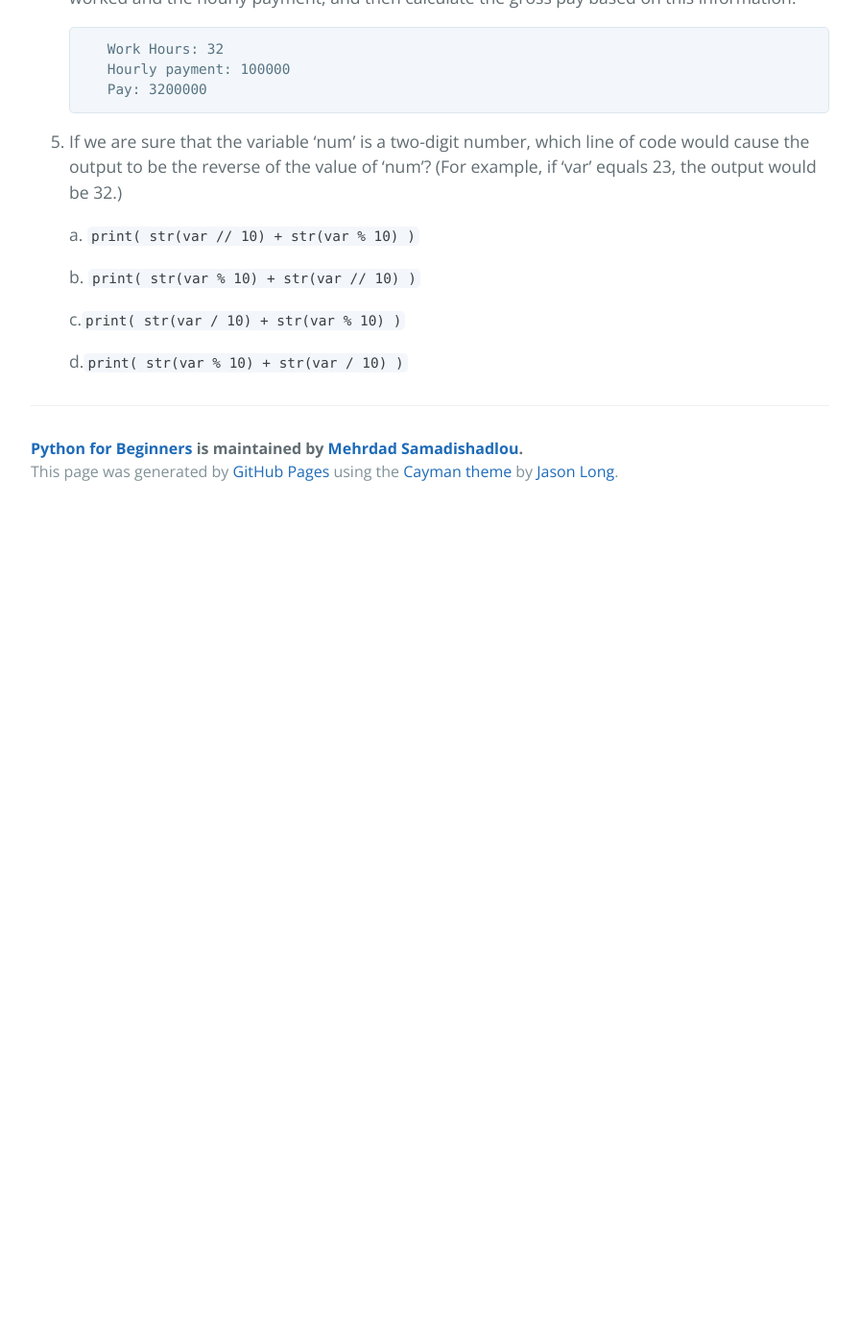
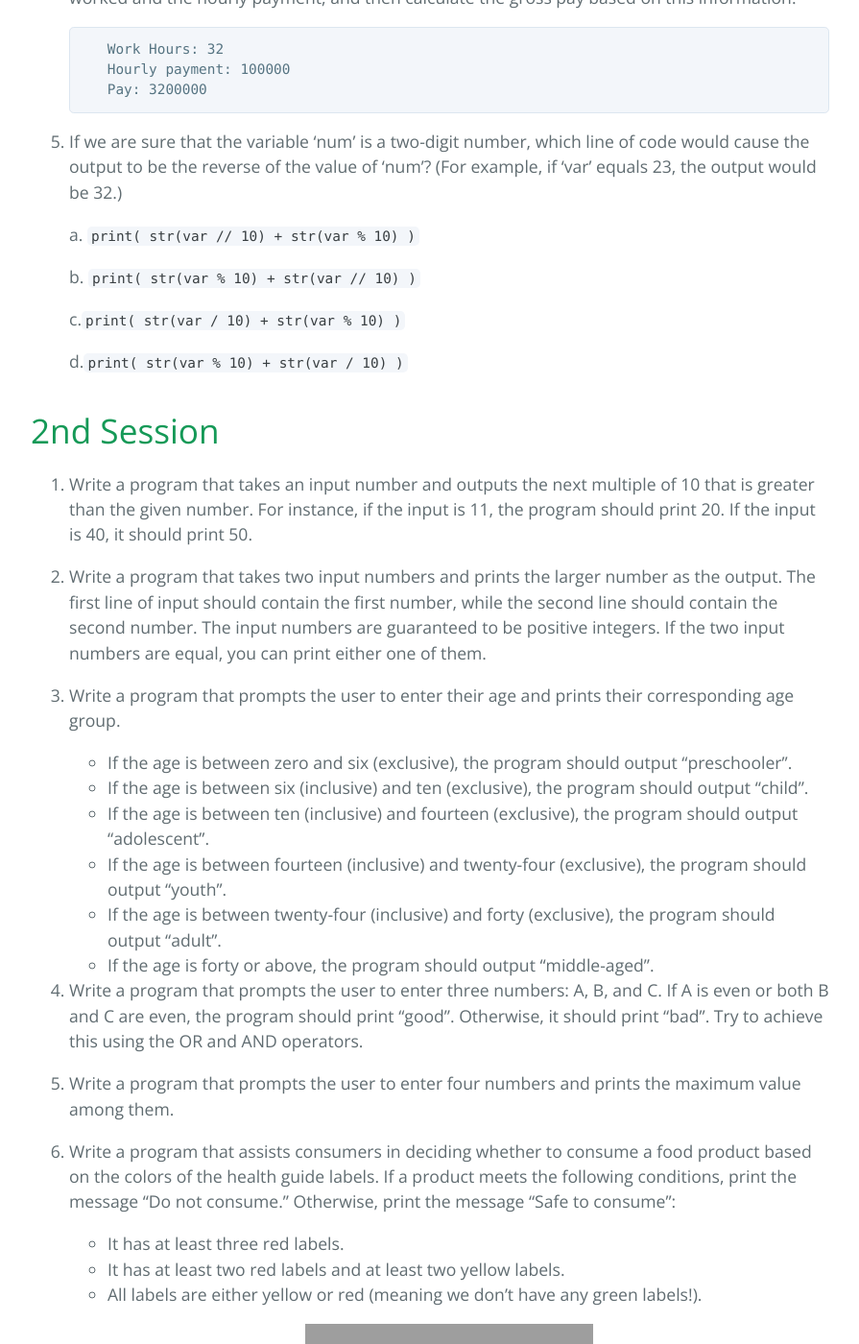
Before and after one commit to MehrdadSamadishadlou/Python_for_Beginners, a Jekyll site: the page built from nexercises.md, in a window 1280 px wide and 1400 px high, scrolled down 1215 px. Shown: the whole window at 96% size, without its empty margins (192-1087 px from the left). Built offline with Jekyll 4.4.1, drawn with Linux system fonts in a browser that asks for light colours; before the commit the page ends 1750 px from its top, so only the background shows below that; part of the change alters nothing that is shown; some of the changed text lies outside the part shown; grey boxes are pictures that could not be loaded.

Commit message:
Update nexercises.md

```diff
--- a/nexercises.md
+++ b/nexercises.md
@@ -8,7 +8,7 @@ filename: nexercises
 > Large language models like ChatGPT can be highly useful, but relying on them to solve exercises can significantly hinder your learning process. Therefore, please refrain from using them to directly solve exercises. Instead, try to solve the exercises on your own first. Once you have attempted to solve them, you can ask the models for their solutions and compare them to your own. This way, you can identify areas where they wrote better codes and learn from them.
 
 
-# 1. First Session
+# 1st Session
 
 1. What is the output of each line of code?
 
@@ -53,8 +53,8 @@ filename: nexercises
 
       d.`print( str(var % 10) + str(var / 10) )`
 
-<!--
-# 2. Second Session
+
+# 2nd Session
 
 1. Write a program that takes an input number and outputs the next multiple of 10 that is greater than the given number. For instance, if the input is 11, the program should print 20. If the input is 40, it should print 50.
 
@@ -82,7 +82,7 @@ filename: nexercises
         <img id="Hist" src="https://github.com/MehrdadSamadishadlou/Python_for_Beginners/assets/95024166/114a81c4-2d80-4f6f-9d65-982f3fbf635f" width="300" />
       </p>
 
-
+<!--
 # 3. Third Session
 
 > **IMPORTANT**
```
